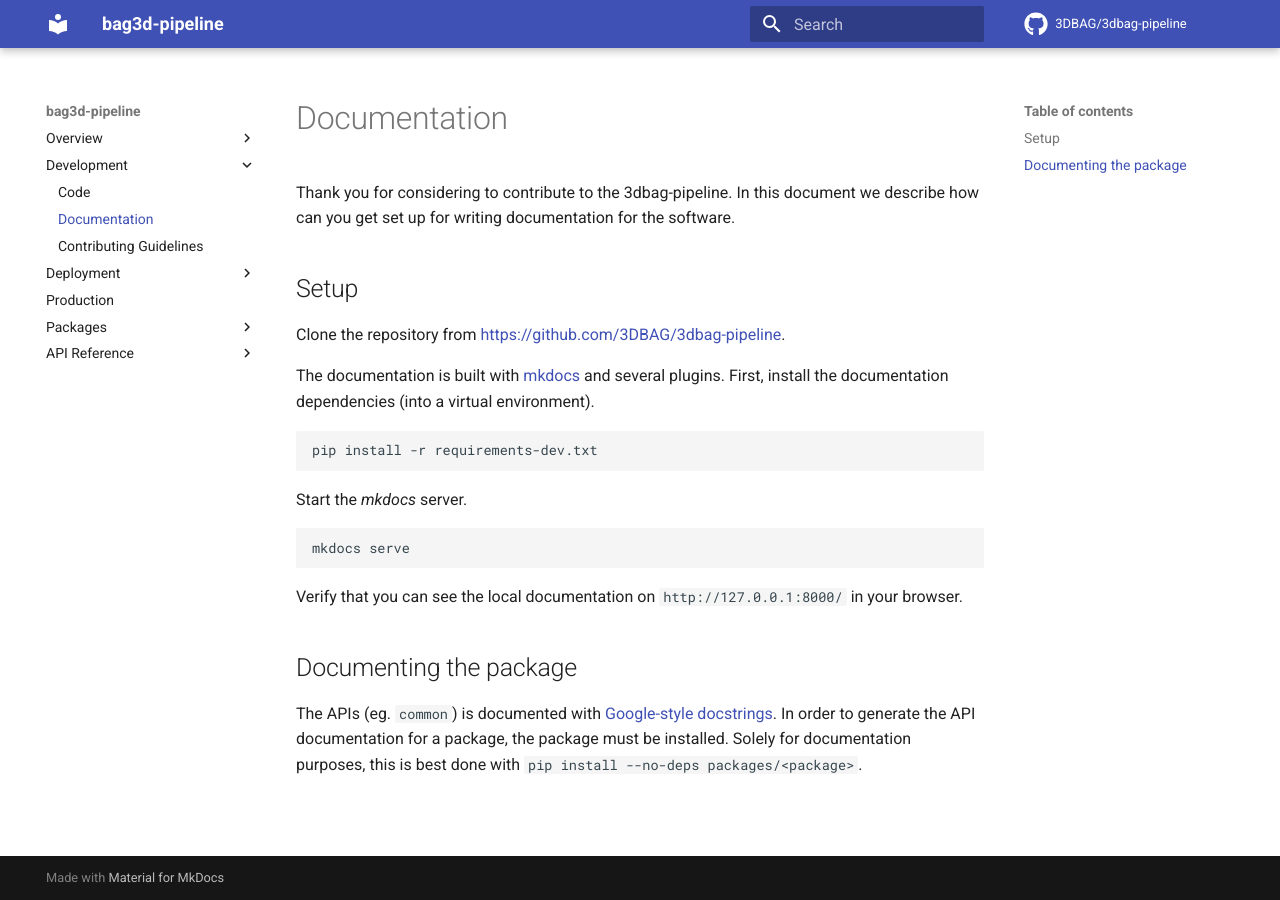
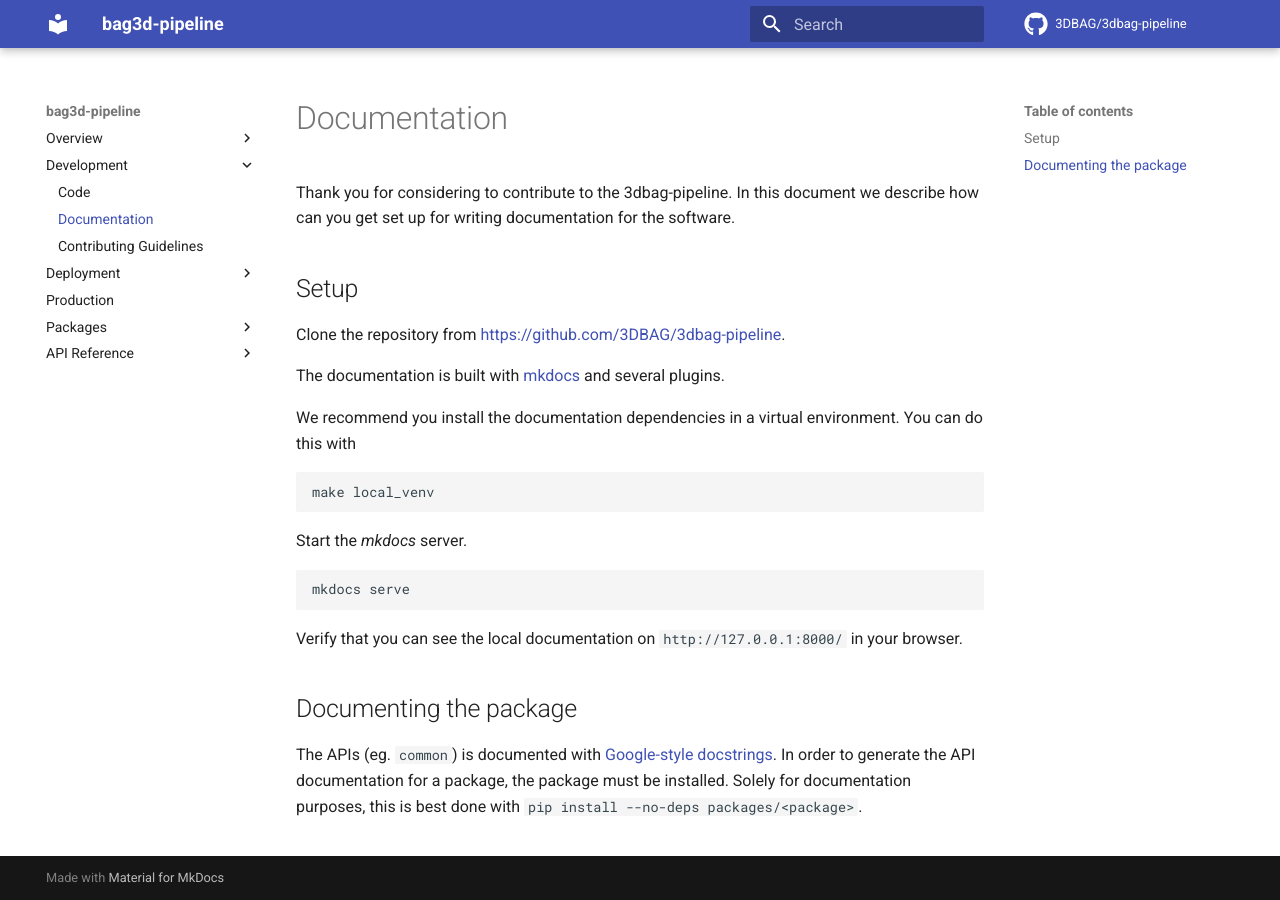
Before and after one commit to 3DBAG/3dbag-pipeline, an MkDocs documentation site: the page built from docs/development/documentation.md, in a window 1280 px wide. Built offline with MkDocs 1.6.1 and Material for MkDocs 9.7.7, drawn with Linux system fonts in a browser that asks for light colours; comment, search, counter and statistics services are not loaded.

Commit message:
updated docs

````diff
--- a/docs/development/documentation.md
+++ b/docs/development/documentation.md
@@ -8,10 +8,11 @@ In this document we describe how can you get set up for writing documentation fo
 Clone the repository from [https://github.com/3DBAG/3dbag-pipeline](https://github.com/3DBAG/3dbag-pipeline).
 
 The documentation is built with [mkdocs](https://www.mkdocs.org/) and several plugins.
-First, install the documentation dependencies (into a virtual environment).
+
+We recommend you install the documentation dependencies in a virtual environment. You can do this with
 
 ```shell
-pip install -r requirements-dev.txt
+make local_venv
 ```
 
 Start the *mkdocs* server.
````
Also changed, not shown: docs/deployment/index.md (+2 -2 lines).
